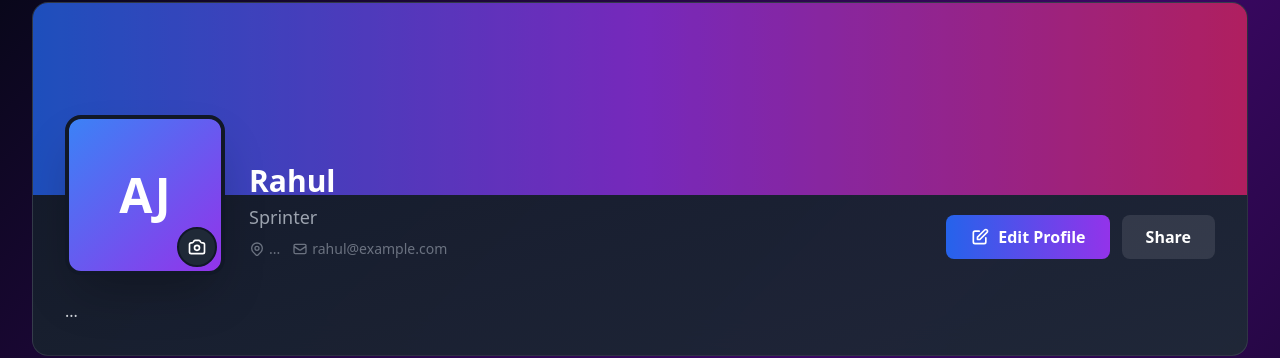
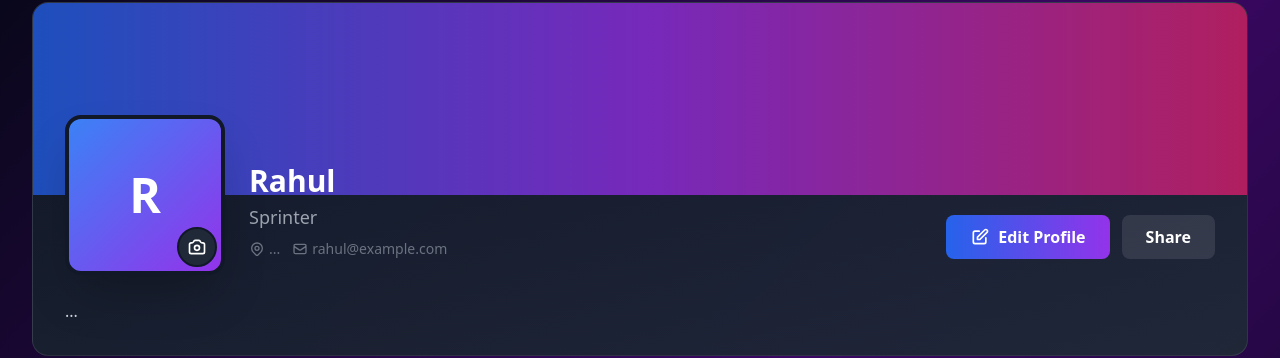
Before and after one commit to muditbansal980/Synapse.AI, a React app in the folder frontend/: page /profile in a window 1280 px wide. Shown: the part 142-500 px from the top of the page. Built offline with nearby package versions, Linux system fonts and the light colour scheme; the HTML template or start-up script is replaced by a standard one.

Commit message:
changes in the profile page

```diff
--- a/frontend/src/components/profile.jsx
+++ b/frontend/src/components/profile.jsx
@@ -124,7 +124,7 @@ const Profile = () => {
               <div className="flex flex-col md:flex-row md:items-end md:space-x-6">
                 <div className="relative group">
                   <div className="w-40 h-40 bg-gradient-to-br from-blue-500 to-purple-600 rounded-2xl flex items-center justify-center text-white text-5xl font-bold shadow-2xl border-4 border-gray-900">
-                    AJ
+                    R
                   </div>
                   <button className="absolute bottom-2 right-2 w-10 h-10 bg-gray-800 hover:bg-gray-700 rounded-full flex items-center justify-center text-white border-2 border-gray-900 transition-all">
                     <svg className="w-5 h-5" fill="none" stroke="currentColor" viewBox="0 0 24 24">
```
